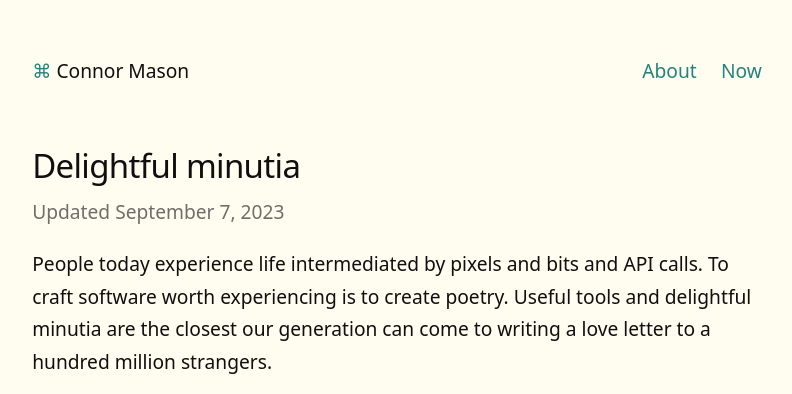
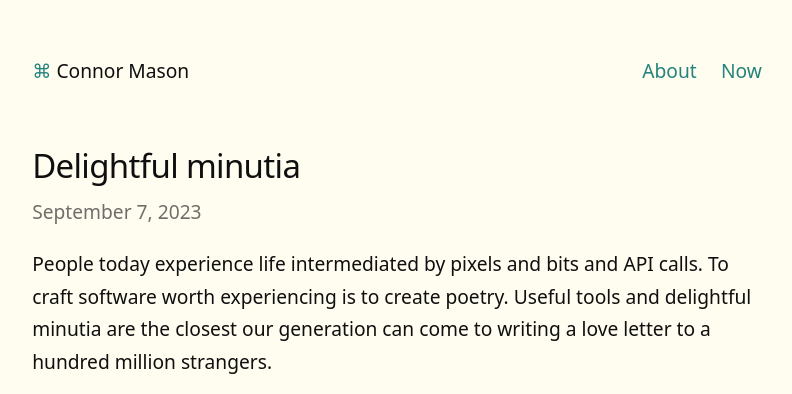
Before and after one commit to conmas/site, a Jekyll site: the page built from _notes/delightful minutia.md, in a window 1280 px wide. Shown: the top 394 px of the page, without its empty margins (243-1035 px from the left). Built offline with Jekyll 4.4.1, drawn with Linux system fonts in a browser that asks for light colours.

Commit message:
Update note.html

```diff
--- a/_layouts/note.html
+++ b/_layouts/note.html
@@ -6,7 +6,7 @@
   <div>
     <h1>{{ page.title }}</h1>
     <time datetime="{{ page.last_modified_at | date_to_xmlschema }}">
-      Updated {{ page.date | date: "%B %-d, %Y" }}
+      {{ page.date | date: "%B %-d, %Y" }}
     </time>
   </div>
 
```
